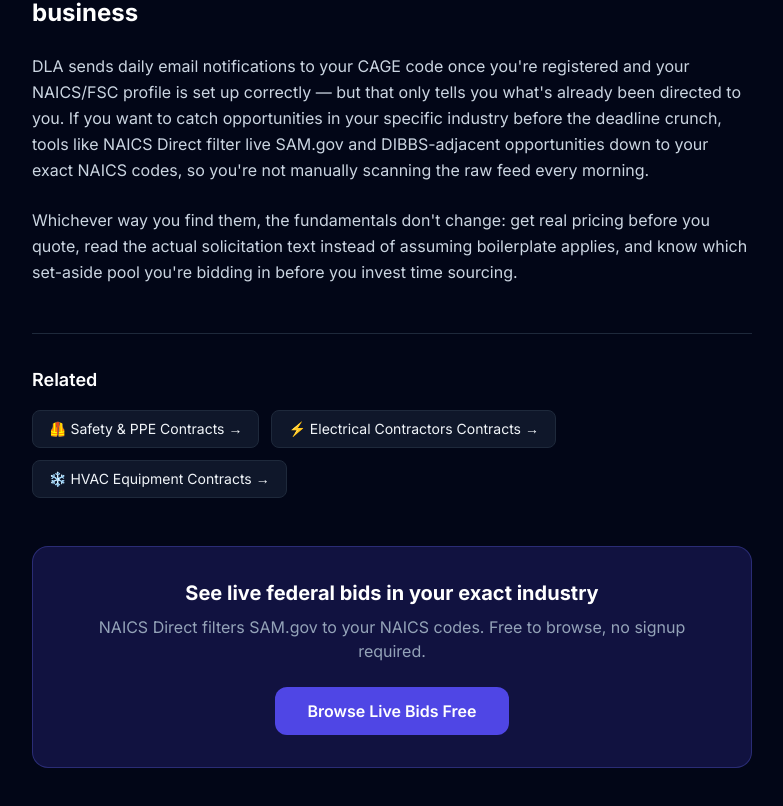
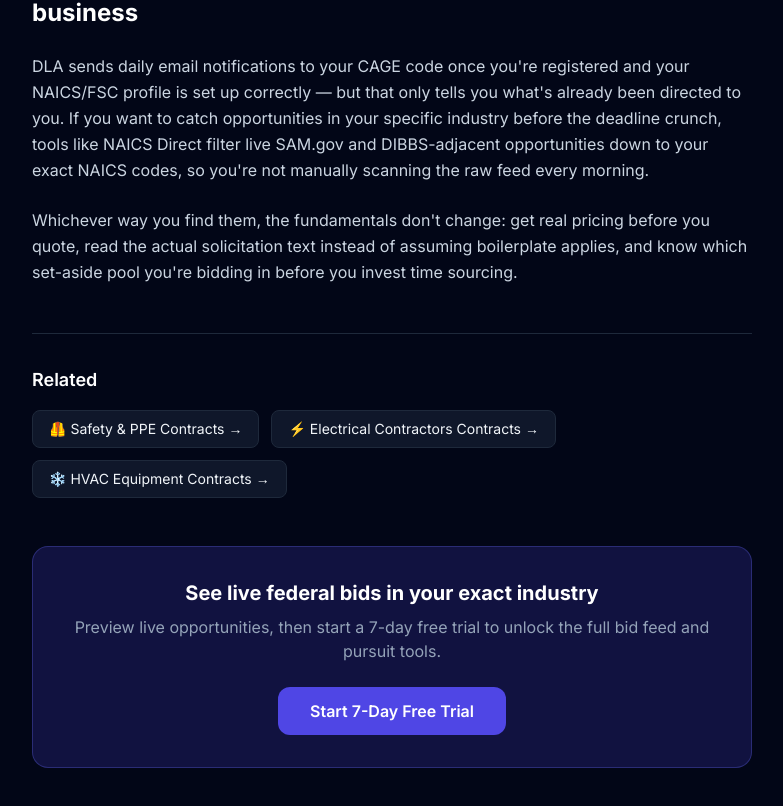
Before and after one commit to runjohnray2-lgtm/naicsdirect, a Next.js app: page /blog/dibbs-explained-plain-english-guide in a window 1280 px wide. Shown: the part 2615-3421 px from the top of the page, without its empty margins (248-1031 px from the left). Built offline with nearby package versions, Linux system fonts and the light colour scheme.

Commit message:
Align blog CTA with paid trial funnel

```diff
--- a/app/blog/[slug]/page.tsx
+++ b/app/blog/[slug]/page.tsx
@@ -167,13 +167,13 @@ export default async function BlogPostPage({ params }: Props) {
               See live federal bids in your exact industry
             </h2>
             <p className="text-slate-400 mb-6">
-              NAICS Direct filters SAM.gov to your NAICS codes. Free to browse, no signup required.
+              Preview live opportunities, then start a 7-day free trial to unlock the full bid feed and pursuit tools.
             </p>
             <Link
-              href="/dashboard"
+              href="/pricing"
               className="inline-flex items-center justify-center bg-indigo-600 hover:bg-indigo-500 text-white font-semibold px-8 py-3 rounded-xl transition-colors"
             >
-              Browse Live Bids Free
+              Start 7-Day Free Trial
             </Link>
           </div>
         </article>
```
